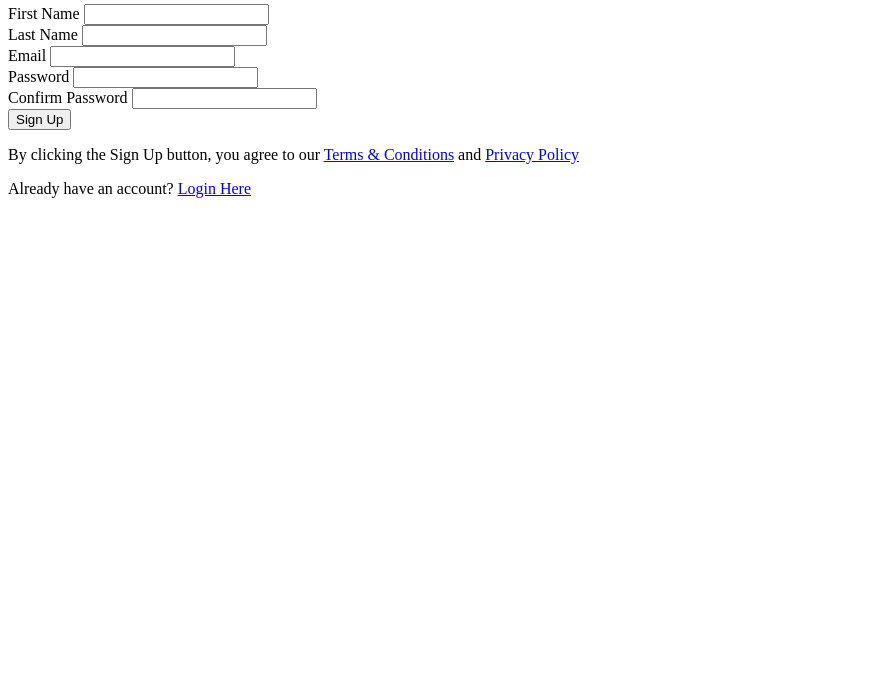
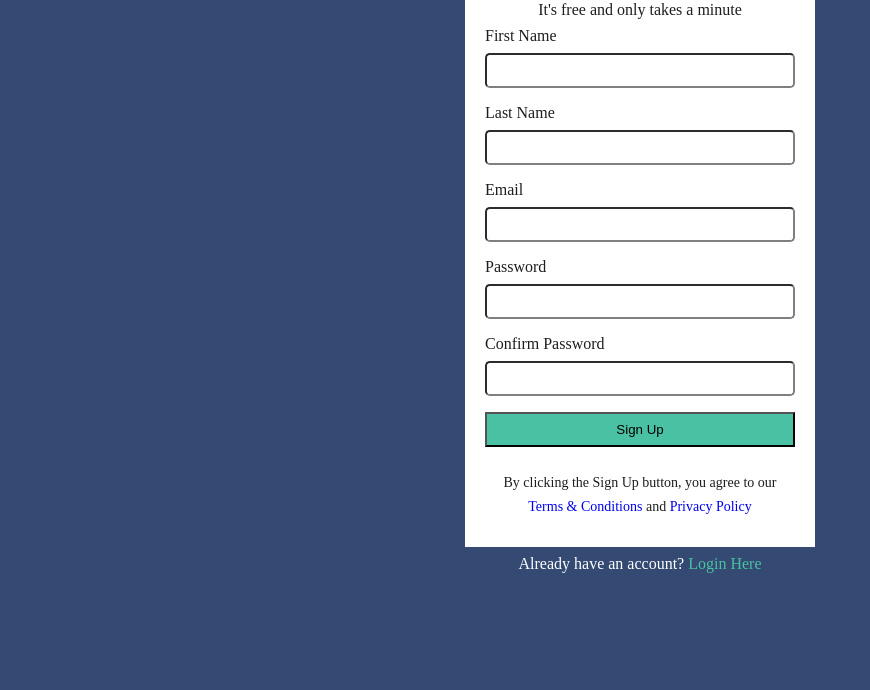
Before and after one commit to azar-barfipour/web1, a plain HTML site: page 02 - styling/index.html in a window 1280 px wide. Shown: the part 110-800 px from the top of the page, without its empty margins (0-870 px from the left). Drawn offline with Linux system fonts and the light colour scheme.

Commit message:
add styles for the form

```diff
--- a/02 - styling/index.html
+++ b/02 - styling/index.html
@@ -11,92 +11,80 @@
     />
     <style>
       * {
-        /*
-        -May want to add "border-box for "box-sizing so padding does not affect width
-        -Reset margin and padding
-       */
+        margin: 0;
+        padding: 0;
+        box-sizing: border-box;
       }
 
       body {
-        /*
-          -Background color is #344a72
-        */
+        background-color: #344a72;
+        font-family: "Times New Roman", Times, serif;
+        color: rgb(31, 30, 30);
       }
 
       a {
-        /*
-        Underlined links are ugly :)
-       */
+        text-decoration: none;
       }
 
       #container {
-        /*
-        -Remember, margin: auto on left and right will center a block element
-        -I would also set a "max-width" for responsiveness
-        -May want to add some padding
-        */
+        margin: 30px auto;
+        max-width: 350px;
       }
 
       .form-wrap {
-        /*
-          This is the white area around the form and heading, etc
-        */
+        background-color: #fff;
+        padding: 20px;
       }
 
       .form-wrap h1,
       .form-wrap p {
-        /*
-          May want to center these
-        */
+        padding: 0.5rem;
+        text-align: center;
       }
 
       .form-wrap .form-group {
-        /*
-          Each label, input is wrapped in .form-group
-        */
+        margin-bottom: 1rem;
       }
 
       .form-wrap .form-group label {
-        /*
-          Label should be turned into a block element
-        */
+        display: block;
+        padding-bottom: 0.5rem;
       }
 
       .form-wrap .form-group input {
-        /*
-          Inputs should reach accross the .form-wrap 100% and have some padding
-        */
+        width: 100%;
+        padding: 0.5rem;
+        border-radius: 0.3rem;
+        border-color: gray;
       }
 
       .form-wrap button {
-        /*
-          Button should wrap accross 100% and display as block
-          Background color for button is #49c1a2
-        */
+        background-color: #49c1a2;
+        width: 100%;
+        display: block;
+        padding: 0.5rem;
       }
 
       .form-wrap button:hover {
-        /*
-          Hover background color for button is #37a08e
-        */
+        background-color: #37a08e;
       }
 
       .form-wrap .bottom-text {
-        /*
-          Bottom text is smaller
-        */
+        font-size: 14px;
+        line-height: 1.5rem;
+        margin-top: 1rem;
       }
 
       footer {
-        /*
-        Should be centered
-       */
+        text-align: center;
+        margin-top: 0.5rem;
       }
 
+      footer p {
+        color: #fff;
+      }
       footer a {
-        /*
-          Footer link color is #49c1a2
-        */
+        color: #49c1a2;
       }
     </style>
   </head>
```
